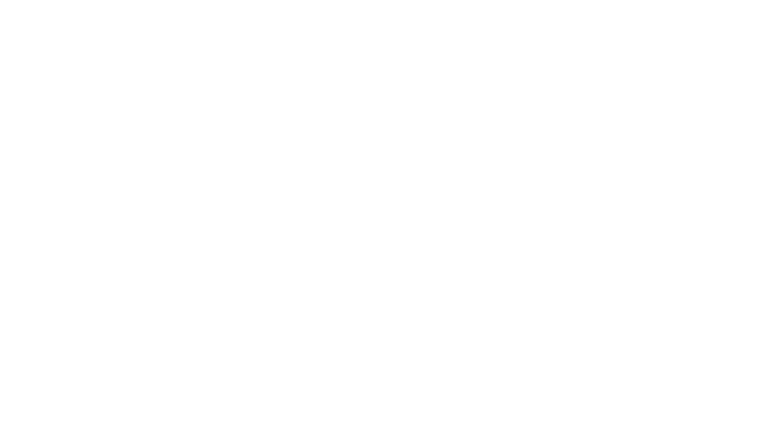
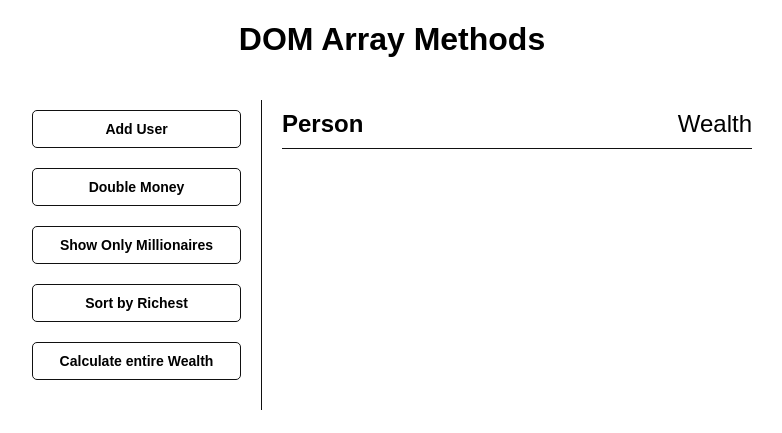
Before and after one commit to AmirSejdinovic/Random-userGenerator-and-welth-ValnilaJS, a plain HTML site: page index.html in a window 1280 px wide. Shown: the whole page, without its empty margins (248-1030 px from the left). Drawn offline with Linux system fonts and the light colour scheme.

Commit message:
Adding the HTML and creating UI with css

```diff
--- a/index.html
+++ b/index.html
@@ -3,7 +3,26 @@
   <head>
     <meta charset="UTF-8" />
     <meta name="viewport" content="width=device-width, initial-scale=1.0" />
+    <link rel="stylesheet" href="style.css" />
     <title>Random welth</title>
   </head>
-  <body></body>
+  <body>
+    <h1>DOM Array Methods</h1>
+
+    <div class="container">
+      <aside>
+        <button id="add-user">Add User</button>
+        <button id="duble">Double Money</button>
+        <button id="show-millionaires">Show Only Millionaires</button>
+        <button id="sort">Sort by Richest</button>
+        <button id="calculate-wealth">Calculate entire Wealth</button>
+      </aside>
+
+      <main id="main">
+        <h2><strong>Person</strong>Wealth</h2>
+      </main>
+    </div>
+
+    <script src="script.js"></script>
+  </body>
 </html>
--- /dev/null
+++ b/style.css
@@ -0,0 +1,66 @@
+* {
+  box-sizing: border-box;
+}
+body {
+  bacground: #f4f4f4;
+  font-family: Arial, Helvetica, sans-serif;
+  display: flex;
+  flex-direction: column;
+  align-items: center;
+  min-height: 100vh;
+  margin: 0;
+}
+
+.container {
+  display: flex;
+  padding: 20px;
+  margin: 0 auto;
+  max-width: 100%;
+  width: 800px;
+}
+aside {
+  padding: 10px 20px;
+  width: 250px;
+  border-right: 1px solid #111;
+}
+button {
+  cursor: pointer;
+  background-color: #fff;
+  border: solid 1px #111;
+  border-radius: 5px;
+  display: block;
+  width: 100%;
+  padding: 10px;
+  margin-bottom: 20px;
+  font-weight: bold;
+  font-size: 14px;
+}
+main {
+  flex: 1;
+  padding: 10px 20px;
+}
+h2 {
+  border-bottom: 1px solid #111;
+  padding-bottom: 10px;
+  display: flex;
+  justify-content: space-between;
+  font-weight: 300;
+  margin: 0 0 20px;
+}
+
+h3 {
+  background-color: #fff;
+  border-bottom: 1px solid #111;
+  padding: 10px;
+  display: flex;
+  justify-content: space-between;
+  font-weight: 300;
+  margin: 20px 0 0;
+}
+
+.person {
+  display: flex;
+  justify-content: space-between;
+  font-size: 20px;
+  margin-bottom: 10px;
+}
```
Also changed, not shown: script.js (added).
